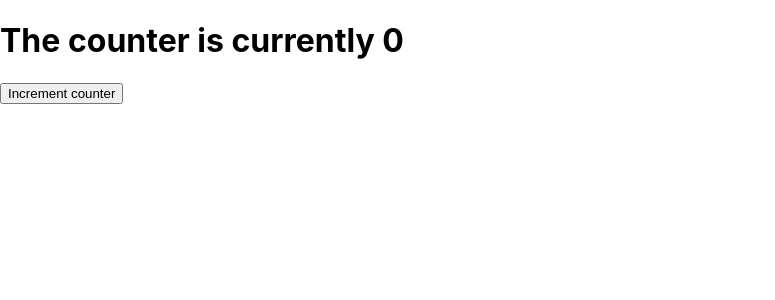
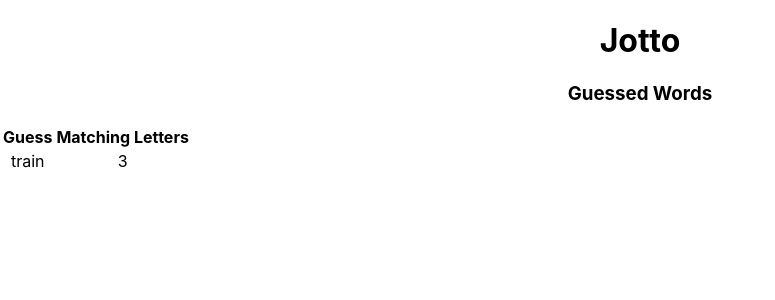
Before and after one commit to ryanZiegenfus/jest-enzyme-redux-review, a React (Create React App) app: page / in a window 1280 px wide. Shown: the top 300 px of the page, without its empty margins (0-775 px from the left). Built offline with nearby package versions, Linux system fonts and the light colour scheme.

Commit message:
connected Jotto to index.js

```diff
--- a/src/App.js
+++ b/src/App.js
@@ -1,5 +1,4 @@
 import React, { Component } from 'react';
-import logo from './logo.svg';
 import './App.css';
 
 class App extends Component {
--- a/src/Jotto/Jotto.js
+++ b/src/Jotto/Jotto.js
@@ -1,17 +1,19 @@
 import React, { Component } from 'react';
-import './Jotto.css';
+import '../App.css';
+
+import GuessedWords from './components/GuessedWords'
+import Congrats from './components/Congrats'
 
 class Jotto extends Component {
-  constructor(props) {
-    super(props);
 
-    this.state = {
-      counter: 0
-    }
-  }
   render() {
     return (
-      <div data-test="component-jotto">
+      <div data-test="component-jotto" className='App'>
+        <h1>Jotto</h1>
+        <Congrats success={false}/>
+        <GuessedWords guessedWords={[
+          { guessedWord: 'train', letterMatchCount: 3 }
+        ]}/>
       </div>
     )
   }
--- a/src/Jotto/components/GuessedWords.js
+++ b/src/Jotto/components/GuessedWords.js
@@ -11,7 +11,7 @@ const GuessedWords = (props) => {
         );
     } else {
         const guessedWordsRows = props.guessedWords.map((word, index) => (
-                <tr data-test="guessed-word" key={index}>
+                <tr data-test="guessed-word" key={ word.guessedWord }>
                     <td>{word.guessedWord}</td>
                     <td>{word.letterMatchCount}</td>
                 </tr>
--- a/src/index.js
+++ b/src/index.js
@@ -2,11 +2,12 @@ import React from 'react';
 import ReactDOM from 'react-dom';
 import './index.css';
 import App from './App';
+import Jotto from './Jotto/Jotto'
 import * as serviceWorker from './serviceWorker';
 
 ReactDOM.render(
   <React.StrictMode>
-    <App />
+    <Jotto />
   </React.StrictMode>,
   document.getElementById('root')
 );
```
